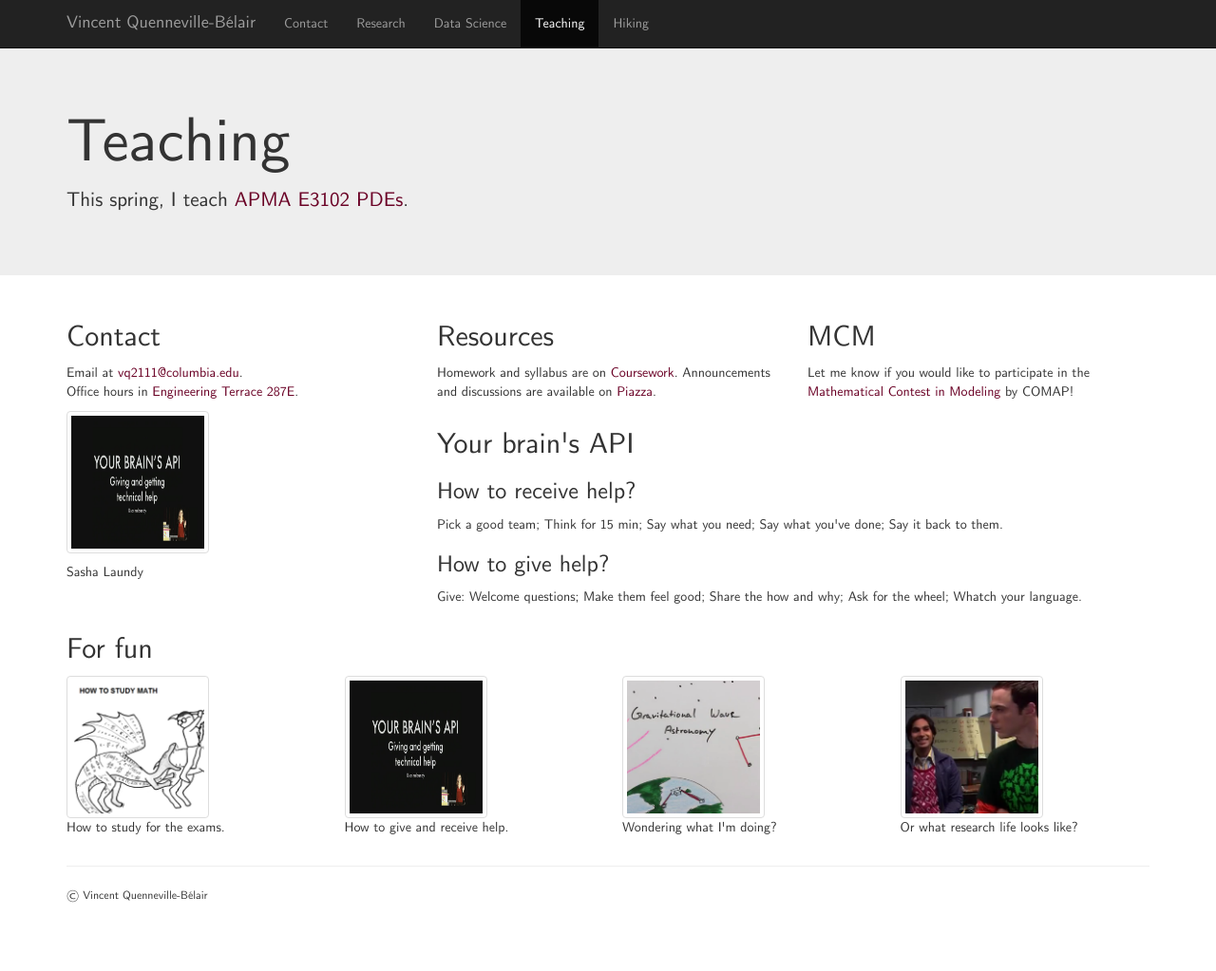
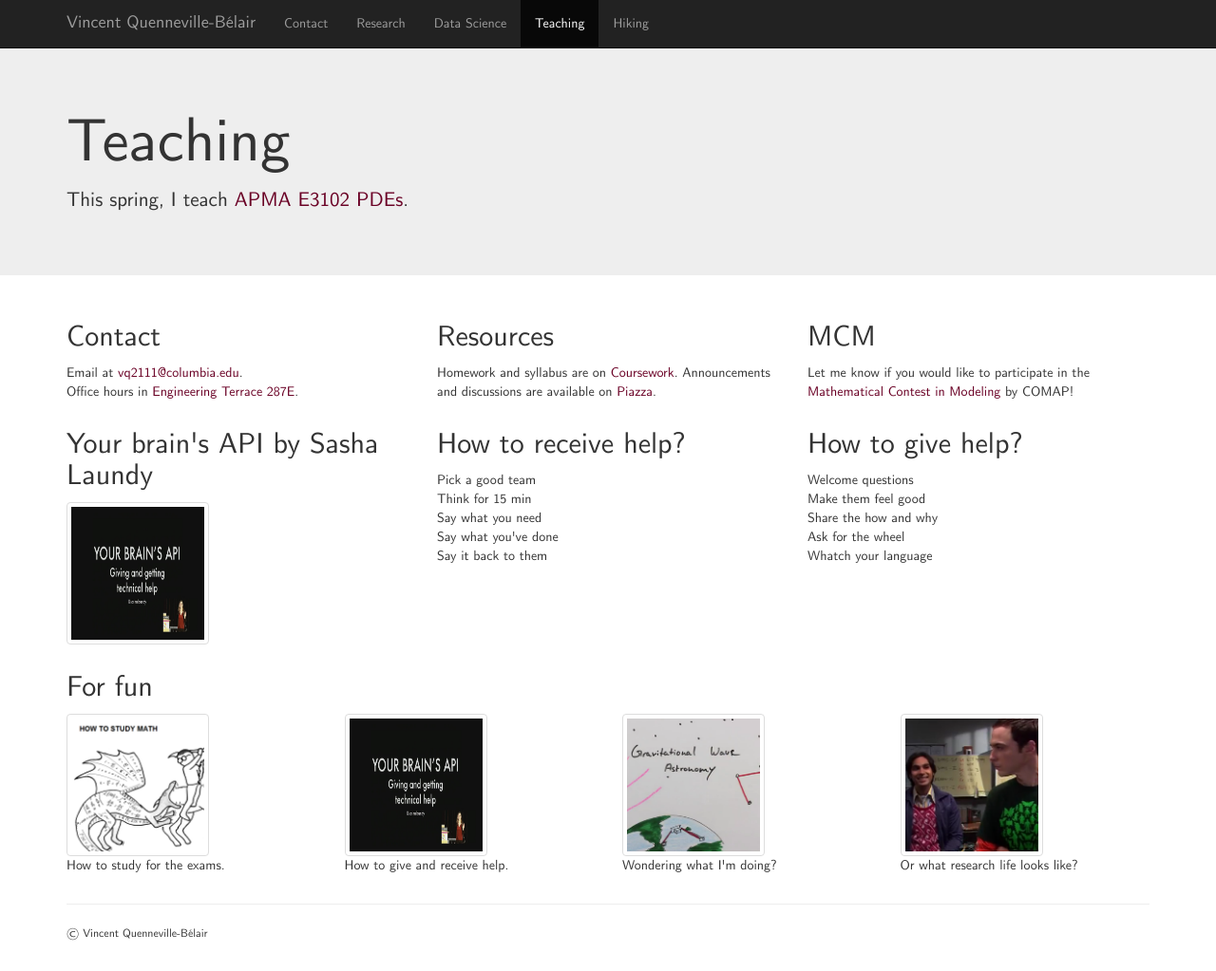
Before and after one commit to vincentqb/vincentqb.github.io.archive, a Jekyll site: the page built from teaching.html, in a window 1280 px wide and 1023 px high. Shown: the whole window at 95% size. Built offline with Jekyll 4.4.1, drawn with Linux system fonts in a browser that asks for light colours; nearby versions of some CDN libraries.

Commit message:
reformatting.

```diff
--- a/teaching.html
+++ b/teaching.html
@@ -70,21 +70,31 @@ Let me know if you would like to participate in the <a href="http://www.comap.co
 </div>
 
 <div class="col-md-4 col-sm-12">
+<h2>Your brain's API by Sasha Laundy</h2>
 <p>
 <a href="https://www.youtube.com/embed/hY14Er6JX2s"><img src="images/help.png" style="width: 150px; height: 150px;" class="img-thumbnail" alt="Here's how to give and receive help"></a>
 </p>
-<p>Sasha Laundy</p>
 </div>
 
-<div class="col-md-8 col-sm-12">
-<h2>Your brain's API</h2>
-<h3>How to receive help?</h3>
+<div class="col-md-4 col-sm-6">
+<h2>How to receive help?</h2>
 <p>
-Pick a good team; Think for 15 min; Say what you need; Say what you've done; Say it back to them.
+Pick a good team <br>
+Think for 15 min <br>
+Say what you need <br>
+Say what you've done <br>
+Say it back to them
 </p>
-<h3>How to give help?</h3>
+</div>
+
+<div class="col-md-4 col-sm-6">
+<h2>How to give help?</h2>
 <p>
-Give: Welcome questions; Make them feel good; Share the how and why; Ask for the wheel; Whatch your language.
+Welcome questions <br>
+Make them feel good <br>
+Share the how and why <br>
+Ask for the wheel <br>
+Whatch your language
 </p>
 </div>
 
```
